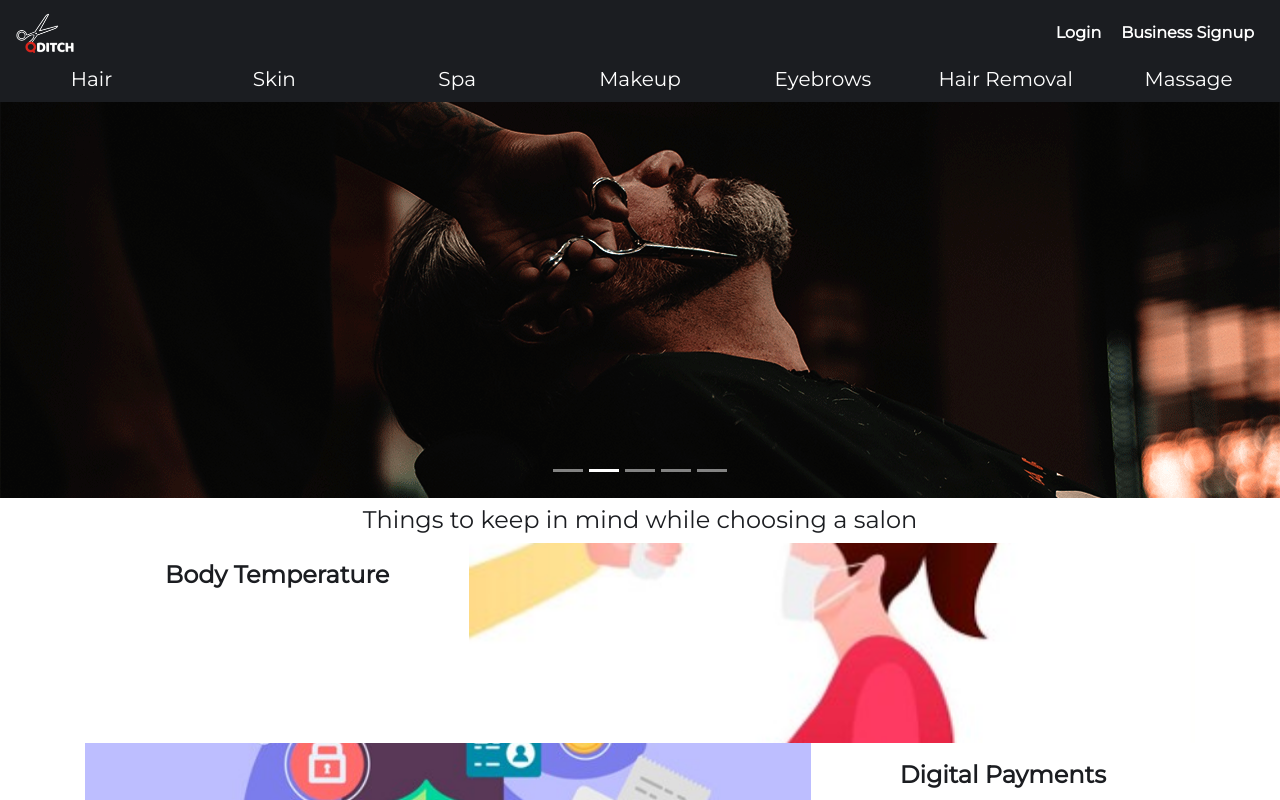
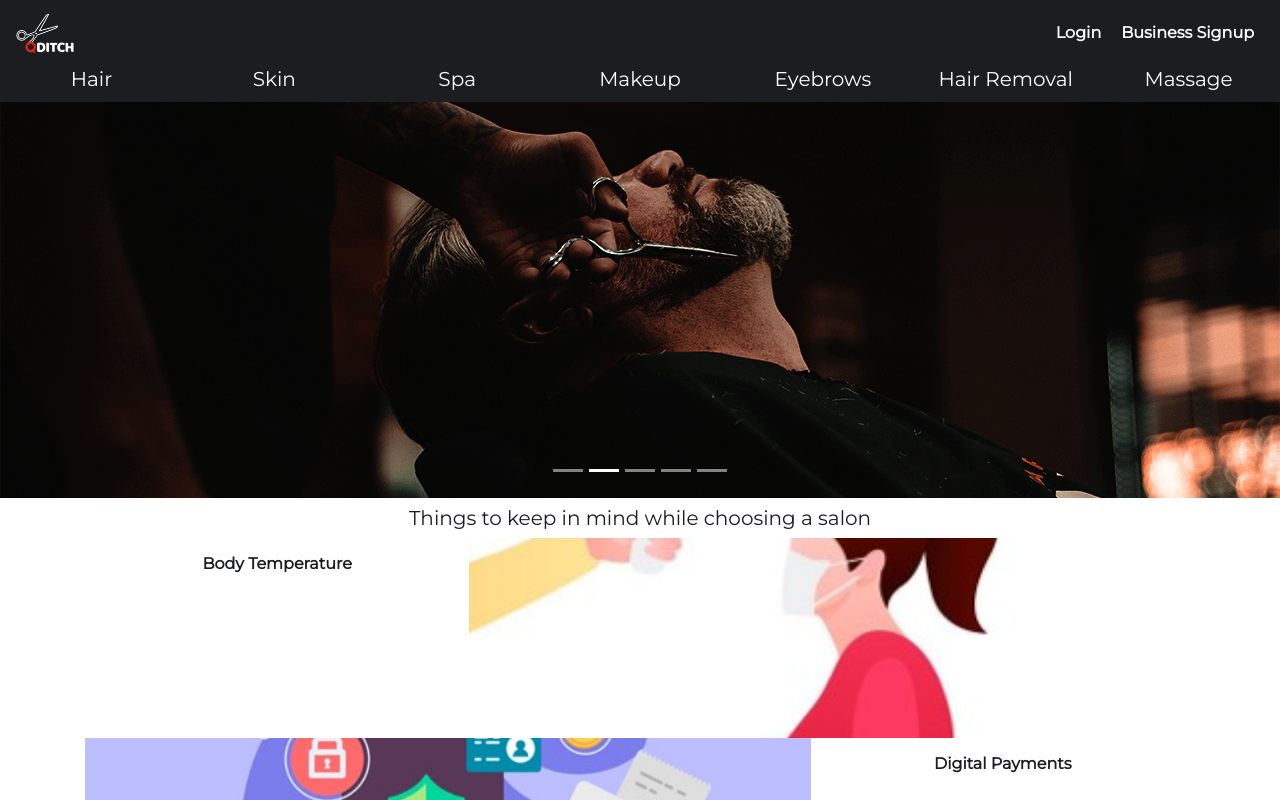
Before and after one commit to alfazkhan/qditch-frontend, a React (Create React App) app: page / in a window 1280 px wide. Shown: the top 800 px of the page. Built offline with nearby package versions, Linux system fonts and the light colour scheme; no server answers; a web font is replaced by a local one.

Commit message:
text changed

```diff
--- a/src/Components/LandingPage/FeatureCard.js
+++ b/src/Components/LandingPage/FeatureCard.js
@@ -34,9 +34,9 @@ export class FeatureCard extends Component {
                         />
                         : null}
                     <CardContent style={styles.content}>
-                        <Typography component="h5" variant="h5">
+                        <h6>
                             <strong style={{fontFamily:'Montserrat'}}> {this.props.heading}</strong>
-                        </Typography>
+                        </h6>
                         {/* <Typography variant="subtitle1" color="textSecondary" className="mt-4" style={{fontFamily:'Montserrat'}}>
                             {this.props.text}
                         </Typography> */}
--- a/src/Components/SlideShow/Slideshow.js
+++ b/src/Components/SlideShow/Slideshow.js
@@ -96,7 +96,7 @@ const Slideshow = (props) => {
 
             {window.innerWidth <= 1000
                 ? <div>
-                    <h4 className="mt-3">Services To Choose From</h4>
+                    <h5 className="mt-3">Services To Choose From</h5>
                     <div className="container-fluid mt-2" style={{ overflowX: 'scroll' }}>
                         {/* <div className="row" style={{overflowX:'scroll'}}>
                         <CategoryImage image={Hair}/>
--- a/src/Container/Landing/Landing.js
+++ b/src/Container/Landing/Landing.js
@@ -52,7 +52,7 @@ export class Landing extends Component {
                 <Slideshow />
 
 
-                <h4 className="my-2 text-center">Things to keep in mind while choosing a salon</h4>
+                <h5 className="my-2 text-center">Things to keep in mind while choosing a salon</h5>
                 {window.innerWidth > 768
                     ?
                     <div className="container">
```
